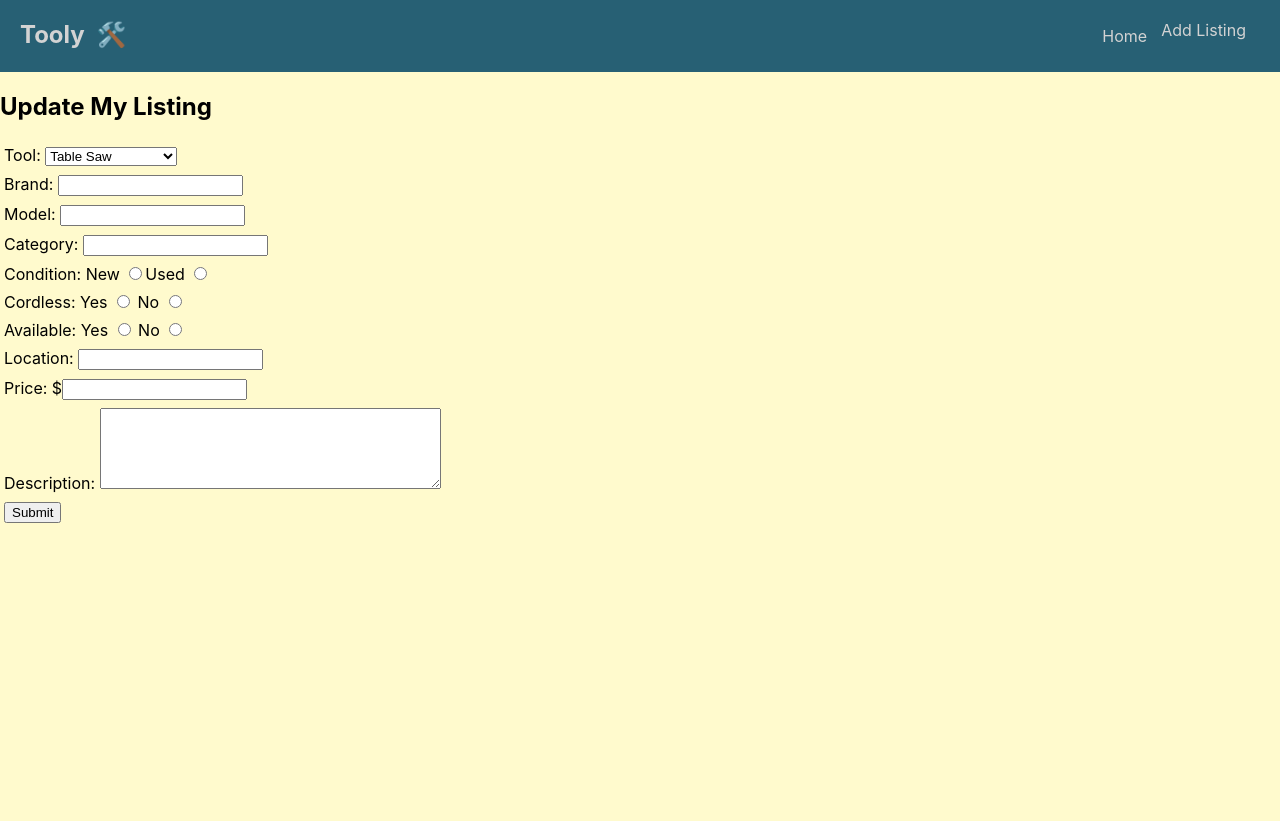
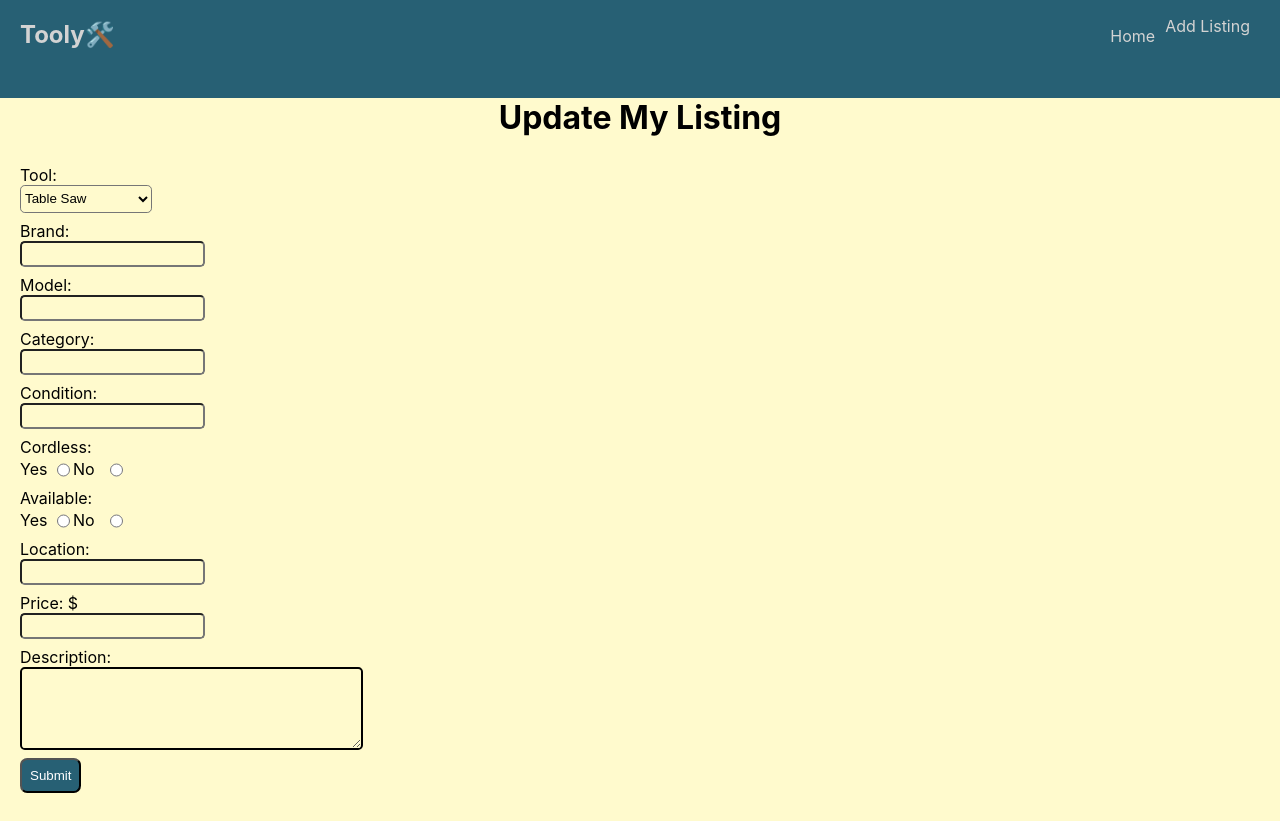
Before and after one commit to Squirtle-Squad-1150/Tooly, a React (Create React App) app in the folder frontend/: page /update-listing in a window 1280 px wide. Before the commit the page ends 800 px from the top, so only its background shows below. Built offline with nearby package versions, Linux system fonts and the light colour scheme.

Commit message:
Add styling to form. Turn condition into a string

```diff
--- a/frontend/src/components/UpdateTool/UpdateTool.js
+++ b/frontend/src/components/UpdateTool/UpdateTool.js
@@ -1,5 +1,7 @@
 import React, { useState } from 'react';
 import './updateTool.css';
+// import axios from 'axios';
+import { useNavigate } from 'react-router-dom';
 
 function UpdateTool(props) {
 	const defaultData = {
@@ -16,26 +18,33 @@ function UpdateTool(props) {
 	};
 	const [formData, setFormData] = useState(defaultData);
 
+	const navigate = useNavigate();
 
 	function handleSubmit(event) {
 		event.preventDefault();
 		console.log(formData);
-		setFormData(defaultData);
+		// axios
+		// 	.put(`https://cryptic-dusk-16798.herokuapp.com/listing/${_id}`, formData)
+		// 	.then((res) => {
+		// 		console.log(res);
+		// 		setFormData(defaultData);
+		// 		navigate('/toolcard/:id');
+		// 	})
+
 		console.log(formData);
 	}
 
-	function resetRadios () {
-
-	}
-
 	return (
-		<div>
-			<h2>Update My Listing</h2>
-			<form onSubmit={handleSubmit}>
-				<ul>
-					<li>
-						<label htmlFor='tool'>Tool: </label>
+		<main className='form-container'>
+			<h2 className='form-h2'>Update My Listing</h2>
+			<form className='form' onSubmit={handleSubmit}>
+				<ul className='form-ul'>
+					<li className='form-li'>
+						<label className='form-label' htmlFor='tool'>
+							Tool:{' '}
+						</label>
 						<select
+							className='form-select'
 							id='tool'
 							name='tool'
 							value={formData.tool}
@@ -49,9 +58,12 @@ function UpdateTool(props) {
 							<option value='beltSander'>Belt Sander</option>
 						</select>
 					</li>
-					<li>
-						<label htmlFor='brand'>Brand: </label>
+					<li className='form-li'>
+						<label className='form-label' htmlFor='brand'>
+							Brand:{' '}
+						</label>
 						<input
+							className='form-input'
 							id='brand'
 							type='text'
 							value={formData.brand}
@@ -59,9 +71,12 @@ function UpdateTool(props) {
 								setFormData({ ...formData, brand: event.target.value })
 							}></input>
 					</li>
-					<li>
-						<label htmlFor='model'>Model: </label>
+					<li className='form-li'>
+						<label className='form-label' htmlFor='model'>
+							Model:{' '}
+						</label>
 						<input
+							className='form-input'
 							id='model'
 							type='text'
 							value={formData.model}
@@ -69,9 +84,12 @@ function UpdateTool(props) {
 								setFormData({ ...formData, model: event.target.value })
 							}></input>
 					</li>
-					<li>
-						<label htmlFor='category'>Category: </label>
+					<li className='form-li'>
+						<label className='form-label' htmlFor='category'>
+							Category:{' '}
+						</label>
 						<input
+							className='form-input'
 							id='category'
 							type='text'
 							value={formData.category}
@@ -79,35 +97,26 @@ function UpdateTool(props) {
 								setFormData({ ...formData, category: event.target.value })
 							}></input>
 					</li>
-					<li>
-						<span>Condition: </span>
-						<label htmlFor='new'>New </label>
+					<li className='form-li'>
+						<label className='form-label' htmlFor='condition'>
+							Condition:{' '}
+						</label>
 						<input
-							id='new'
-							type='radio'
-							name='condition'
-							value='new'
-							// Learned how to reset radio buttons on form submit from
-							//https://surajsharma.net/blog/react-handle-radio-buttons
-							checked={formData.condition === 'new'}
-							onChange={(event) =>
-								setFormData({ ...formData, condition: event.target.value })
-							}></input>
-						<label htmlFor='used'>Used </label>
-						<input
-							id='used'
-							type='radio'
-							name='condition'
-							value='used'
-							checked={formData.condition === 'used'}
+							className='form-input'
+							id='condition'
+							type='text'
+							value={formData.condition}
 							onChange={(event) =>
 								setFormData({ ...formData, condition: event.target.value })
 							}></input>
 					</li>
-					<li>
+					<li className='form-li'>
 						<span>Cordless: </span>
-						<label htmlFor='yes'>Yes </label>
+						<label className='form-label form-radio-label' htmlFor='yes'>
+							Yes{' '}
+						</label>
 						<input
+							className='form-input'
 							id='yes'
 							type='radio'
 							name='cordless'
@@ -116,8 +125,12 @@ function UpdateTool(props) {
 							onChange={(event) =>
 								setFormData({ ...formData, cordless: event.target.value })
 							}></input>
-						<label htmlFor='no'> No </label>
+						<label className='form-label form-radio-label' htmlFor='no'>
+							{' '}
+							No{' '}
+						</label>
 						<input
+							className='form-input'
 							id='no'
 							type='radio'
 							name='cordless'
@@ -127,11 +140,16 @@ function UpdateTool(props) {
 								setFormData({ ...formData, cordless: event.target.value })
 							}></input>
 					</li>
-					<li>
+					<li className='form-li'>
 						<span>Available: </span>
-						<label htmlFor='available-yes'>Yes </label>
+						<label
+							className='form-label form-radio-label'
+							htmlFor='available-yes'>
+							Yes{' '}
+						</label>
 						<input
-							id='available-yes'
+							className='form-input'
+							id='avaiable-yes'
 							type='radio'
 							name='available'
 							value='true'
@@ -139,20 +157,29 @@ function UpdateTool(props) {
 							onChange={(event) =>
 								setFormData({ ...formData, available: event.target.value })
 							}></input>
-						<label htmlFor='available-no'> No </label>
+						<label
+							className='form-label form-radio-label'
+							htmlFor='available-no'>
+							{' '}
+							No{' '}
+						</label>
 						<input
+							className='form-input'
 							id='available-no'
 							type='radio'
 							name='available'
-							value= 'false'
+							value='false'
 							checked={formData.available === 'false'}
 							onChange={(event) =>
 								setFormData({ ...formData, available: event.target.value })
 							}></input>
 					</li>
-					<li>
-						<label htmlFor='location'>Location: </label>
+					<li className='form-li'>
+						<label className='form-label' htmlFor='location'>
+							Location:{' '}
+						</label>
 						<input
+							className='form-input'
 							id='location'
 							type='text'
 							value={formData.location}
@@ -160,9 +187,12 @@ function UpdateTool(props) {
 								setFormData({ ...formData, location: event.target.value })
 							}></input>
 					</li>
-					<li>
-						<label htmlFor='price'>Price: $</label>
+					<li className='form-li'>
+						<label className='form-label' htmlFor='price'>
+							Price: $
+						</label>
 						<input
+							className='form-input'
 							id='price'
 							type='number'
 							min='1'
@@ -171,9 +201,12 @@ function UpdateTool(props) {
 								setFormData({ ...formData, price: event.target.value })
 							}></input>
 					</li>
-					<li>
-						<label htmlFor='description'>Description: </label>
+					<li className='form-li'>
+						<label className='form-label' htmlFor='description'>
+							Description:{' '}
+						</label>
 						<textarea
+							className='form-textarea'
 							id='description'
 							rows='5'
 							cols='40'
@@ -182,12 +215,14 @@ function UpdateTool(props) {
 								setFormData({ ...formData, description: event.target.value })
 							}></textarea>
 					</li>
-					<li>
-						<button type='submit'>Submit</button>
+					<li className='form-li'>
+						<button className='form-button' type='submit'>
+							Submit
+						</button>
 					</li>
 				</ul>
 			</form>
-		</div>
+		</main>
 	);
 }
 
--- a/frontend/src/components/UpdateTool/updateTool.css
+++ b/frontend/src/components/UpdateTool/updateTool.css
@@ -1,10 +1,58 @@
-form {
-    text-align: left;
+.form-container * {
+	/* border: 1px solid red; */
+	background-color: lemonchiffon;
 }
-ul {
-    list-style: none;
-    padding: 0;
+.form-h2 {
+	margin: 0;
+	text-align: center;
+	font-size: 2rem;
 }
-li {
-    padding: .25rem;
+.form {
+	text-align: left;
 }
+.form-ul {
+	list-style: none;
+	padding: 0.5rem 1rem;
+	display: block;
+	width: 50%;
+}
+.form-li {
+	padding: 0.25rem;
+	display: flex;
+	/* flex-direction: column; */
+	flex-wrap: wrap;
+}
+.form-label {
+	width: 100%;
+	height: 1.25rem;
+}
+.form-input,
+.form-select {
+	height: 1.25rem;
+	border-radius: 0.3rem;
+}
+.form-textarea {
+	border-radius: 0.3rem;
+	border: 2px double black;
+}
+
+.form-select {
+	height: 1.75rem;
+}
+span {
+	display: block;
+	width: 100%;
+	height: 1.25rem;
+}
+.form-radio-label {
+	width: 2rem;
+	justify-content: center;
+	line-height: 150%;
+}
+.form-button {
+	background-color: #276074;
+	/* color: #d3d3d3; */
+	color: white;
+	padding: 0.5rem;
+	border-radius: 0.45rem;
+}
```
